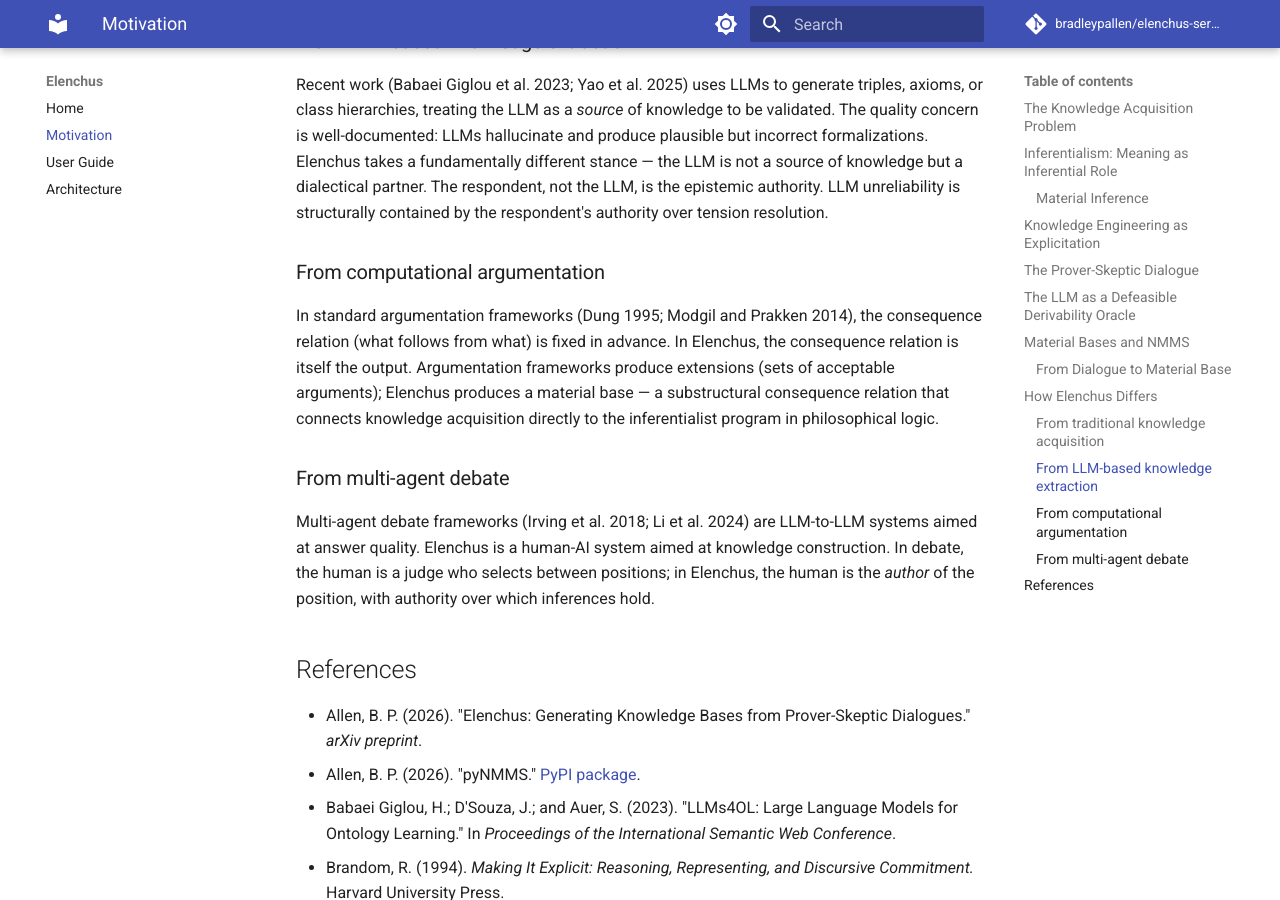
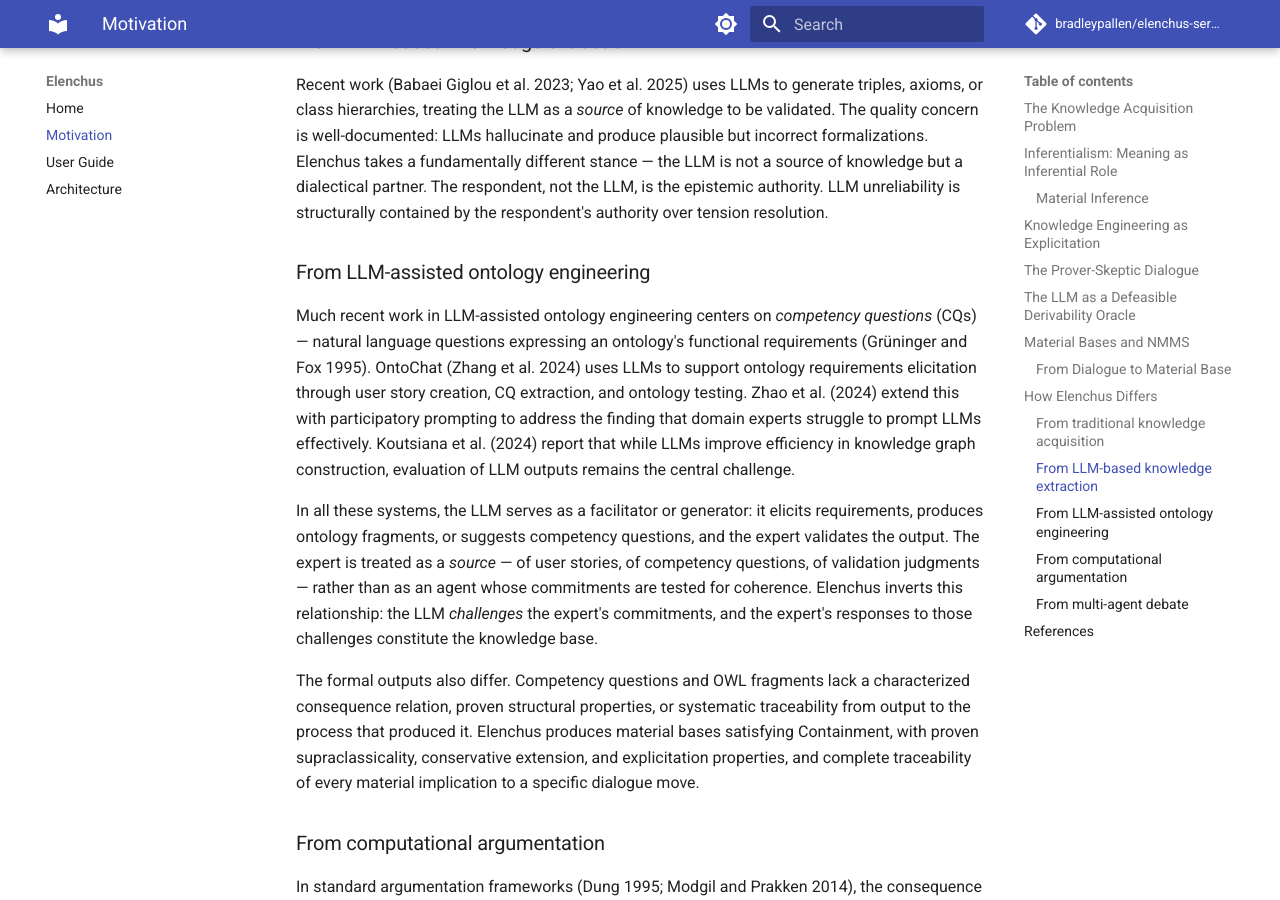
Before and after one commit to bradleypallen/elenchus-server, an MkDocs documentation site: the page built from docs/motivation.md, in a window 1280 px wide and 900 px high, scrolled down 3957 px. Built offline with MkDocs 1.6.1 and Material for MkDocs 9.7.7, drawn with Linux system fonts in a browser that asks for light colours; comment, search, counter and statistics services are not loaded; some of the changed text lies outside the part shown.

Commit message:
Add LLM-assisted ontology engineering subsection with OntoChat and CQ references
Co-Authored-By: Claude Opus 4.6 <noreply@anthropic.com>

```diff
--- a/docs/motivation.md
+++ b/docs/motivation.md
@@ -81,6 +81,14 @@ Traditional methodologies (CommonKADS (Schreiber et al. 2000), METHONTOLOGY (Fer
 
 Recent work (Babaei Giglou et al. 2023; Yao et al. 2025) uses LLMs to generate triples, axioms, or class hierarchies, treating the LLM as a *source* of knowledge to be validated. The quality concern is well-documented: LLMs hallucinate and produce plausible but incorrect formalizations. Elenchus takes a fundamentally different stance — the LLM is not a source of knowledge but a dialectical partner. The respondent, not the LLM, is the epistemic authority. LLM unreliability is structurally contained by the respondent's authority over tension resolution.
 
+### From LLM-assisted ontology engineering
+
+Much recent work in LLM-assisted ontology engineering centers on *competency questions* (CQs) — natural language questions expressing an ontology's functional requirements (Grüninger and Fox 1995). OntoChat (Zhang et al. 2024) uses LLMs to support ontology requirements elicitation through user story creation, CQ extraction, and ontology testing. Zhao et al. (2024) extend this with participatory prompting to address the finding that domain experts struggle to prompt LLMs effectively. Koutsiana et al. (2024) report that while LLMs improve efficiency in knowledge graph construction, evaluation of LLM outputs remains the central challenge.
+
+In all these systems, the LLM serves as a facilitator or generator: it elicits requirements, produces ontology fragments, or suggests competency questions, and the expert validates the output. The expert is treated as a *source* — of user stories, of competency questions, of validation judgments — rather than as an agent whose commitments are tested for coherence. Elenchus inverts this relationship: the LLM *challenges* the expert's commitments, and the expert's responses to those challenges constitute the knowledge base.
+
+The formal outputs also differ. Competency questions and OWL fragments lack a characterized consequence relation, proven structural properties, or systematic traceability from output to the process that produced it. Elenchus produces material bases satisfying Containment, with proven supraclassicality, conservative extension, and explicitation properties, and complete traceability of every material implication to a specific dialogue move.
+
 ### From computational argumentation
 
 In standard argumentation frameworks (Dung 1995; Modgil and Prakken 2014), the consequence relation (what follows from what) is fixed in advance. In Elenchus, the consequence relation is itself the output. Argumentation frameworks produce extensions (sets of acceptable arguments); Elenchus produces a material base — a substructural consequence relation that connects knowledge acquisition directly to the inferentialist program in philosophical logic.
@@ -99,11 +107,15 @@ Multi-agent debate frameworks (Irving et al. 2018; Li et al. 2024) are LLM-to-LL
 - Dutilh Novaes, C. (2020). *The Dialogical Roots of Deduction: Historical, Cognitive, and Philosophical Perspectives on Reasoning.* Cambridge University Press.
 - Feigenbaum, E. A. (1977). "The Art of Artificial Intelligence: Themes and Case Studies of Knowledge Engineering." In *Proceedings of the Fifth International Joint Conference on Artificial Intelligence*, volume 2.
 - Fernández-López, M.; Gómez-Pérez, A.; and Juristo, N. (1997). "METHONTOLOGY: From Ontological Art Towards Ontological Engineering." In *Proceedings of the AAAI-97 Spring Symposium Series on Ontological Engineering*, 33–40.
+- Grüninger, M., and Fox, M. S. (1995). "The Role of Competency Questions in Enterprise Engineering." In *Benchmarking — Theory and Practice*, 22–31. Springer.
 - Hlobil, U., and Brandom, R. B. (2025). *Reasons for Logic, Logic for Reasons: Pragmatics, Semantics, and Conceptual Roles.* Routledge.
 - Irving, G.; Christiano, P.; and Amodei, D. (2018). "AI Safety via Debate." *arXiv preprint arXiv:1805.00899*.
+- Koutsiana, E.; Walker, J.; Nwachukwu, M.; Meroño-Peñuela, A.; and Simperl, E. (2024). "Knowledge Prompting: How Knowledge Engineers Use Large Language Models." *arXiv preprint arXiv:2408.08878*.
 - Li, Y.; Du, Y.; Zhang, J.; Hou, L.; Grabowski, P.; Li, Y.; and Ie, E. (2024). "Improving Multi-Agent Debate with Sparse Communication Topology." *arXiv preprint arXiv:2406.11776*.
 - Modgil, S., and Prakken, H. (2014). "The ASPIC+ Framework for Structured Argumentation: A Tutorial." *Argument & Computation* 5(1):31–62.
 - Schreiber, A. T.; Akkermans, H.; Anjewierden, A.; Shadbolt, N.; de Hoog, R.; Van de Velde, W.; and Wielinga, B. (2000). *Knowledge Engineering and Management: The CommonKADS Methodology.* MIT Press.
 - Sellars, W. (1953). "Inference and Meaning." *Mind* 62(247):313–338.
 - Suárez de Figueroa Baonza, M. del C. (2010). *NeOn Methodology for Building Ontology Networks: Specification, Scheduling and Reuse.* Ph.D. dissertation, Universidad Politécnica de Madrid.
 - Yao, L.; Peng, J.; Mao, C.; and Luo, Y. (2025). "Exploring Large Language Models for Knowledge Graph Completion." In *ICASSP 2025*, 1–5. IEEE.
+- Zhang, B.; Carriero, V. A.; Schreiberhuber, K.; Tsaneva, S.; González, L. S.; Kim, J.; and de Berardinis, J. (2024). "OntoChat: A Framework for Conversational Ontology Engineering Using Language Models." In *European Semantic Web Conference*, 102–121. Springer.
+- Zhao, Y.; Zhang, B.; Hu, X.; Ouyang, S.; Kim, J.; Jain, N.; De Berardinis, J.; Meroño-Peñuela, A.; and Simperl, E. (2024). "Improving Ontology Requirements Engineering with OntoChat and Participatory Prompting." In *Proceedings of the AAAI Symposium Series* 4(1):253–257.
```
